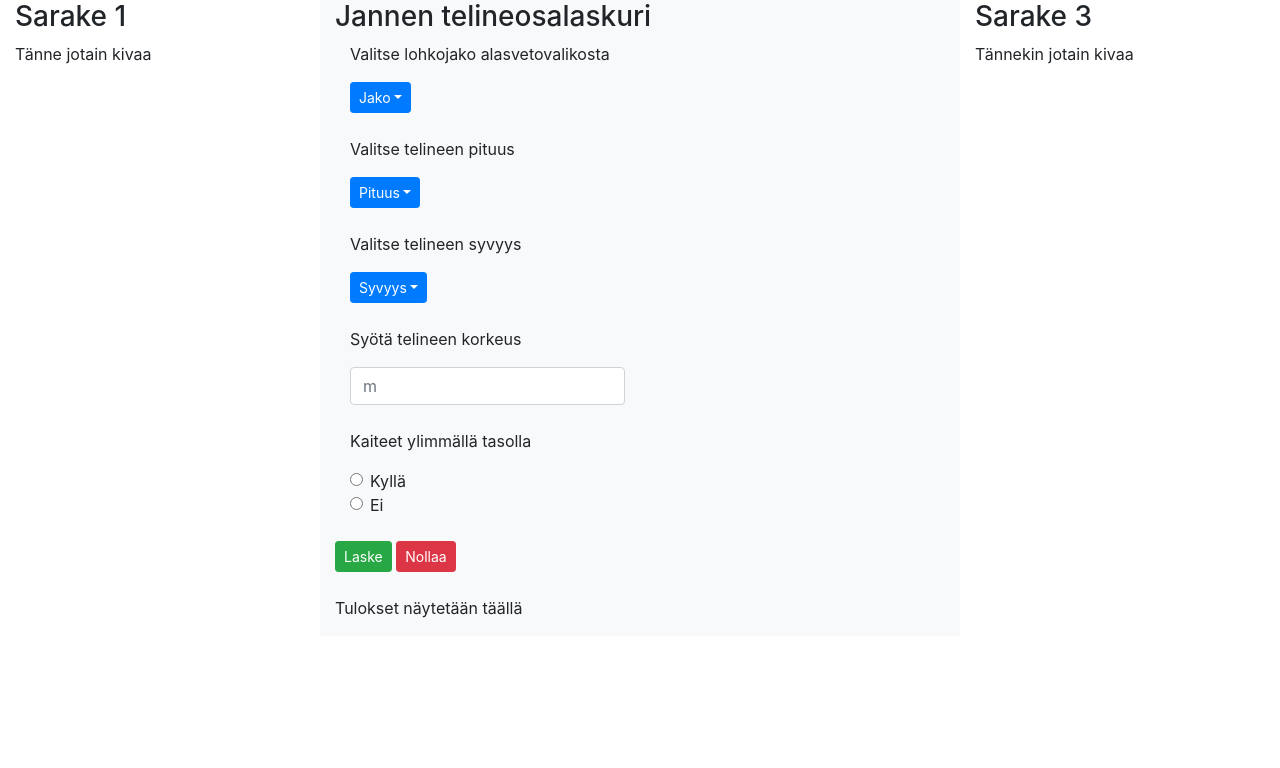
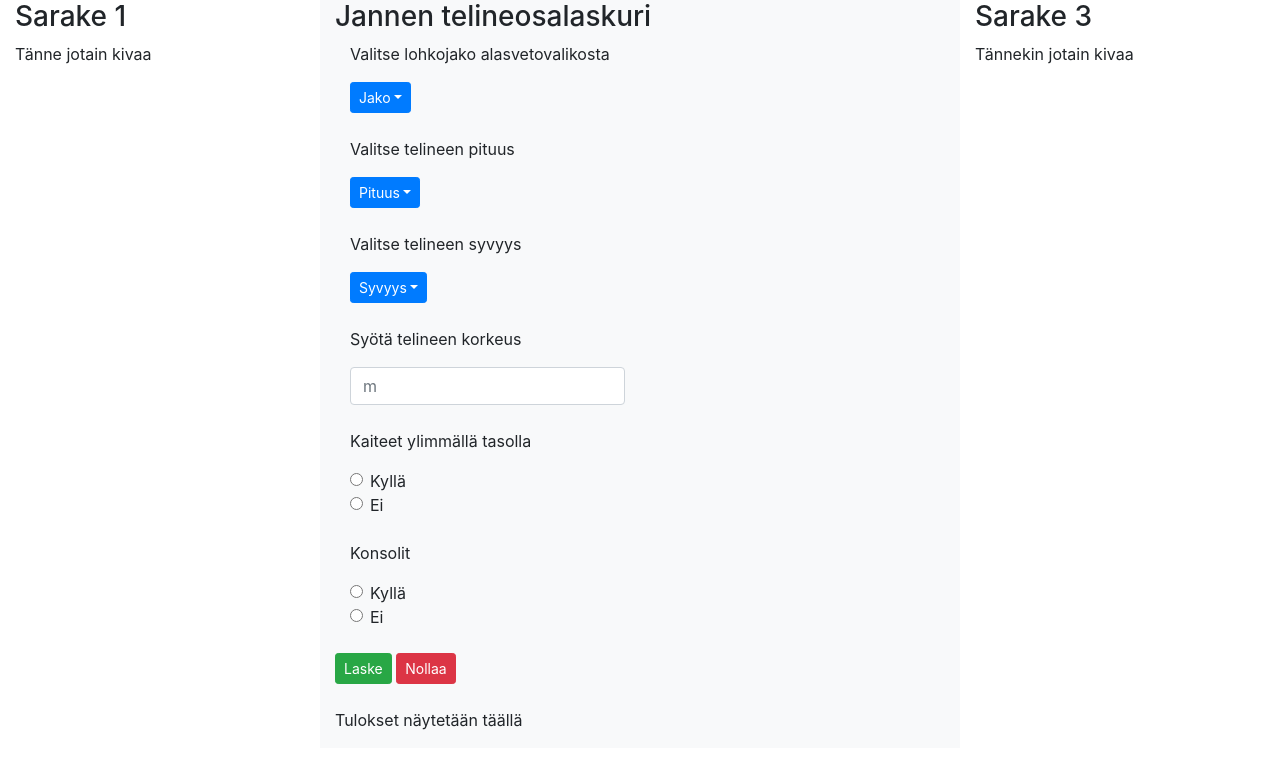
Before and after one commit to k0rkka/telineosalaskuri, a website: page sivu.html in a window 1280 px wide. Drawn offline with nearby package versions, Linux system fonts and the light colour scheme.

Commit message:
Radio painikkeet konsoleille ja ylimmille tasoille

```diff
--- a/sivu.html
+++ b/sivu.html
@@ -61,12 +61,22 @@
         <br>
         <p>Kaiteet ylimmällä tasolla</p>
           <div class="form-check">
-            <input type="radio" class="form-check-input" id="kylla" value="Kyllä" data-value="true">
-            <label class="form-check-label" for="kylla">Kyllä</label>
+            <input type="radio" class="form-check-input" id="railsYes" value="Kyllä" data-value="true">
+            <label class="form-check-label" for="railsYes">Kyllä</label>
           </div>
           <div class="form-check">
-            <input type="radio" class="form-check-input" id="ei" value="ei" data-value="false">
-            <label class="form-check-label" for="ei">Ei</label>
+            <input type="radio" class="form-check-input" id="railsNo" value="ei" data-value="false">
+            <label class="form-check-label" for="railsNo">Ei</label>
+          </div>
+          <br>
+          <p>Konsolit</p>
+          <div class="form-check">
+            <input type="radio" class="form-check-input" id="consoleYes" value="Kyllä" data-value="true">
+            <label class="form-check-label" for="consoleYes">Kyllä</label>
+          </div>
+          <div class="form-check">
+            <input type="radio" class="form-check-input" id="consoleNo" value="Ei" data-value="false">
+            <label class="form-check-label" for="consoleYes">Ei</label>
           </div>
         </div>
         <br>
```
